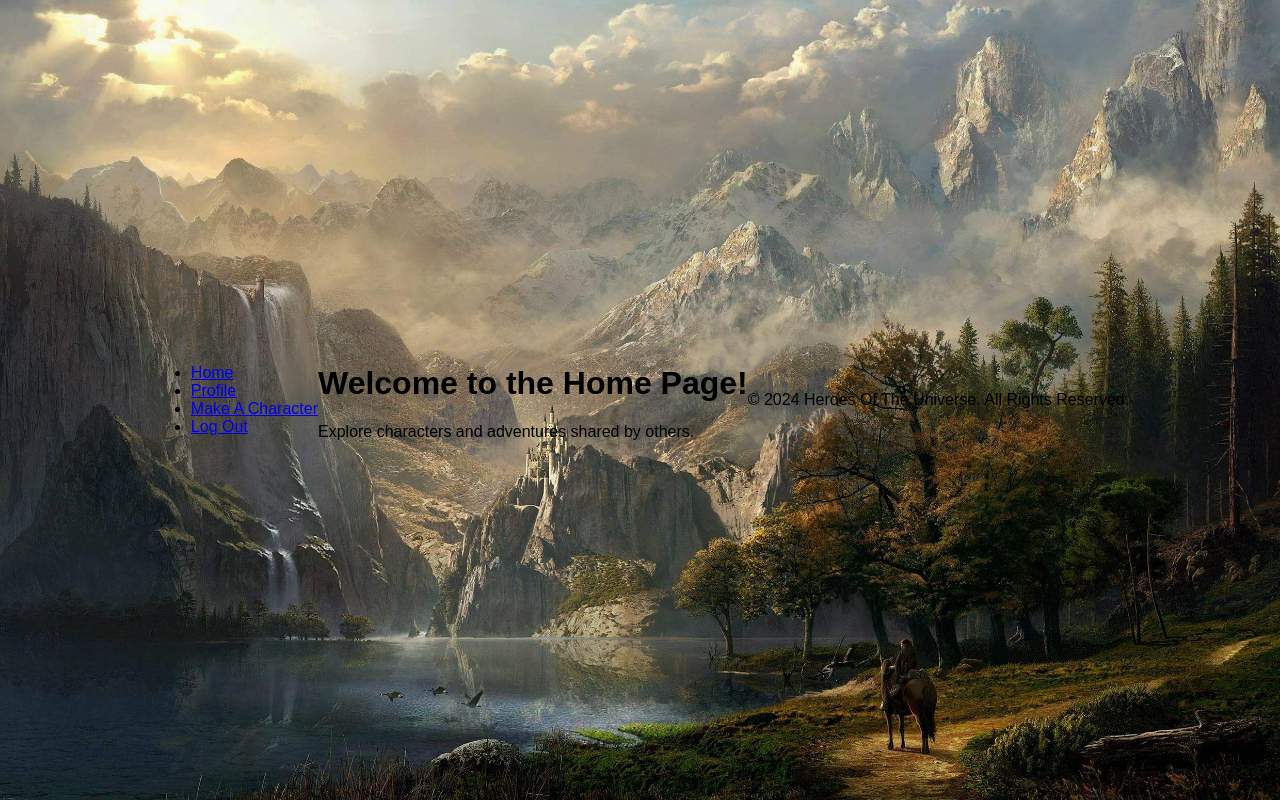
After one commit to BiagiarelliAdriano/HeroesOfTheUniverse, a Django app: page /home/ in a window 1280 px wide. The commit adds this page. Run offline with Django 4.2, Linux system fonts and the light colour scheme.

Commit message:
Add base.html and various templates

```diff
--- /dev/null
+++ b/universe/templates/universe/base.html
@@ -0,0 +1,38 @@
+{% load static %}
+<!DOCTYPE html>
+<html lang="en">
+<head>
+    <meta charset="UTF-8">
+    <meta name="viewport" content="width=device-width, initial-scale=1.0">
+    <title>{% block title %}Heroes Of The Universe{% endblock %}</title>
+    <link rel="stylesheet" type="text/css" href="{% static 'css/styles.css' %}">
+</head>
+<body>
+    <!-- Navigation Header -->
+    <header>
+        <nav>
+            <ul>
+                <li><a href="/home">Home</a></li>
+                <li><a href="/profile">Profile</a></li>
+                <li><a href="/characters">Make A Character</a></li>
+                <li><a href="/logout">Log Out</a></li>
+            </ul>
+        </nav>
+    </header>
+
+    <!-- Main Content Area -->
+     <main>
+        {% block content %}
+            <!-- Child templates will override this block -->
+        {% endblock %}
+     </main>
+
+    <!-- Footer -->
+    <footer>
+        <p>&copy; 2024 Heroes Of The Universe. All Rights Reserved.</p>
+    </footer>
+
+    <!-- JavaScript -->
+     <script src="{% static 'js/scripts.js' %}"></script>
+</body>
+</html>
--- /dev/null
+++ b/universe/templates/universe/home.html
@@ -0,0 +1,8 @@
+{% extends 'universe/base.html' %}
+
+{% block title %}Home - Heroes Of The Universe{% endblock %}
+
+{% block content %}
+    <h1>Welcome to the Home Page!</h1>
+    <p>Explore characters and adventures shared by others.</p>
+{% endblock %}
--- a/universe/templates/universe/landing.html
+++ b/universe/templates/universe/landing.html
@@ -6,7 +6,7 @@
     <meta name="viewport" content="width=device-width, initial-scale=1.0">
     <title>Heroes Of The Universe</title>
     <!-- Link to CSS -->
-    <link rel="stylesheet" type="text/css" href="{% static 'css/style.css' %}">
+    <link rel="stylesheet" type="text/css" href="{% static 'css/styles.css' %}">
 </head>
 <body>
     <div>
@@ -18,6 +18,6 @@
     </div>
 
     <!-- Link to Javascript -->
-    <script src="{% static 'js/script.js' %}"></script>
+    <script src="{% static 'js/scripts.js' %}"></script>
 </body>
 </html>
```
Also changed, not shown: static/css/styles.css (renamed from static/css/style.css), static/js/scripts.js (renamed from static/js/script.js), universe/templates/universe/character.html (added), universe/templates/universe/profile.html (added), universe/templates/universe/register.html (added).
